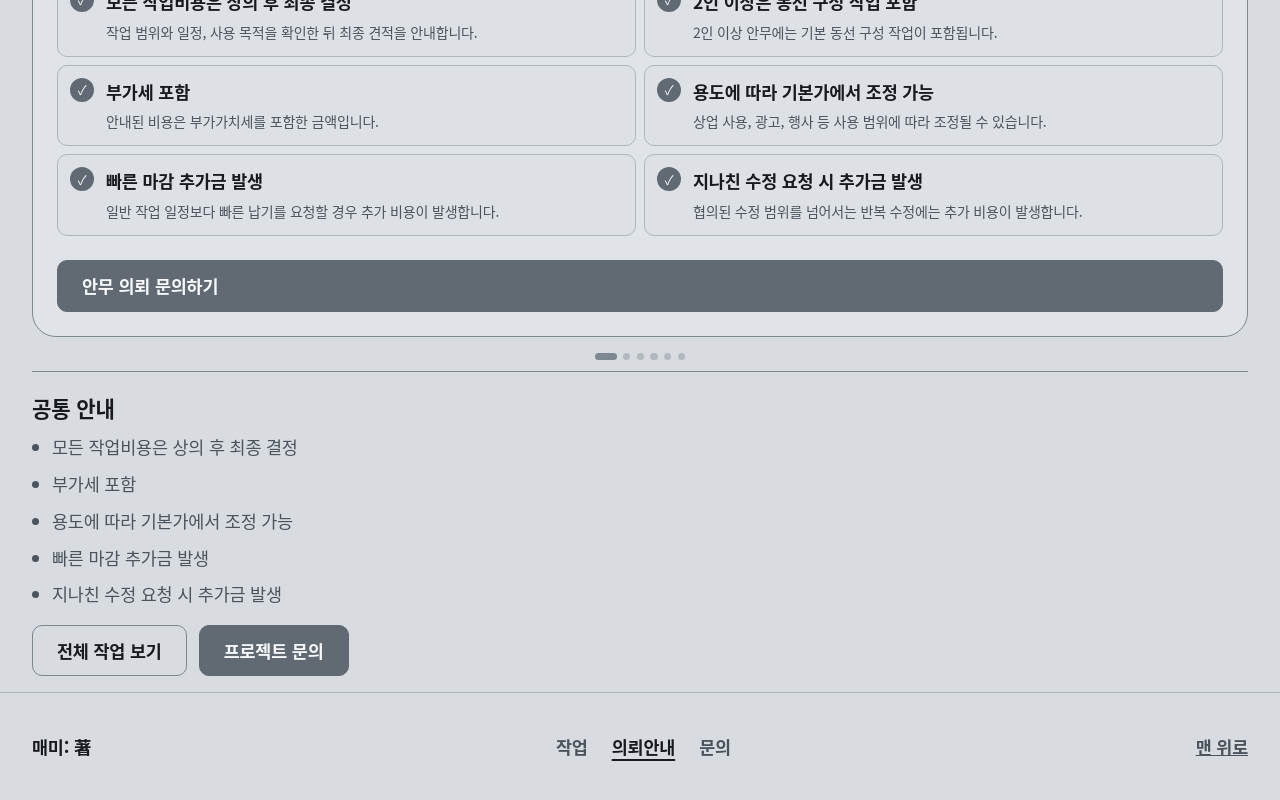
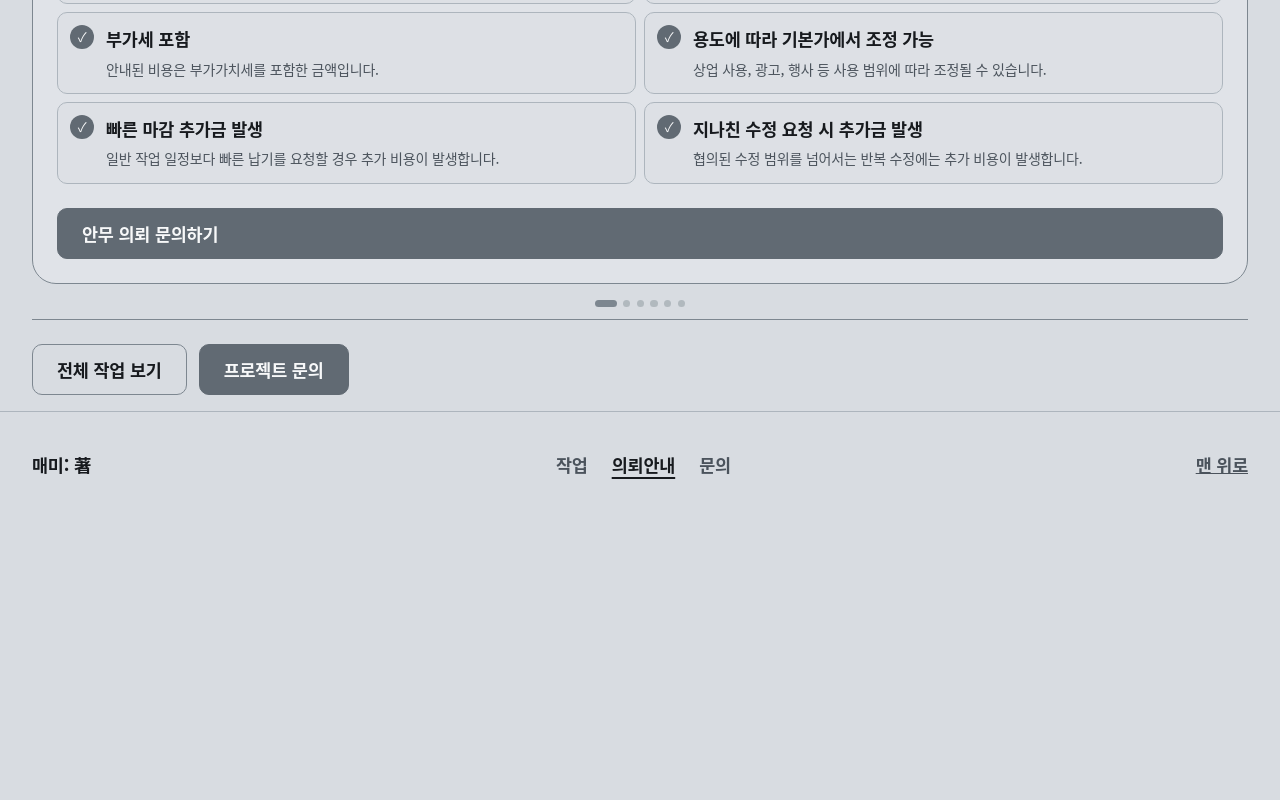
Before and after one commit to MAMIJAismanager/MMJ-site, a Nuxt app: page /about in a window 1280 px wide. Shown: the part 1214-2014 px from the top of the page. After the commit the page ends 1734 px from the top, so only its background shows below. Built offline with nearby package versions, Linux system fonts and the light colour scheme.

Commit message:
fix: remove duplicate commission detail information

```diff
--- a/app/assets/css/commission-guide.css
+++ b/app/assets/css/commission-guide.css
@@ -10,8 +10,7 @@
 .mm-commission-pricing-matrix,
 .mm-commission-pricing-table,
 .mm-commission-terms,
-.mm-commission-mobile-panel,
-.mm-commission-common-notices {
+.mm-commission-mobile-panel {
   min-width: 0;
 }
 
@@ -616,26 +615,6 @@
   border-block-start: 1px solid var(--mm-color-border-strong);
 }
 
-.mm-commission-common-notices {
-  display: grid;
-  gap: var(--mm-space-3);
-}
-
-.mm-commission-common-notices__heading {
-  margin: 0;
-  font-size: var(--mm-font-size-subheading);
-  line-height: var(--mm-line-height-heading);
-}
-
-.mm-commission-common-notices__list {
-  display: grid;
-  gap: var(--mm-space-2);
-  max-width: var(--mm-copy-max);
-  margin: 0;
-  padding-inline-start: 1.25rem;
-  color: var(--mm-color-text-muted);
-}
-
 @media (min-width: 48rem) and (max-width: 79.999rem),
   (min-width: 80rem) and (max-height: 53.999rem) {
   .mm-commission-mobile-panel__header {
@@ -948,37 +927,11 @@
   }
 
   .mm-commission-utility-dock {
-    grid-template-columns: minmax(0, 1fr) auto;
+    display: flex;
     align-items: center;
+    justify-content: flex-end;
     gap: clamp(1rem, 2vw, 2rem);
     padding-block-start: clamp(0.65rem, 1.2vh, 0.9rem);
-  }
-
-  .mm-commission-common-notices {
-    grid-template-columns: auto minmax(0, 1fr);
-    align-items: start;
-    gap: var(--mm-space-4);
-  }
-
-  .mm-commission-common-notices__heading {
-    padding-block-start: 0.08rem;
-    font-size: var(--mm-font-size-small);
-    white-space: nowrap;
-  }
-
-  .mm-commission-common-notices__list {
-    display: flex;
-    flex-wrap: wrap;
-    gap: 0.2rem var(--mm-space-5);
-    max-width: none;
-    padding: 0;
-    list-style-position: inside;
-    font-size: var(--mm-font-size-caption);
-    line-height: var(--mm-line-height-meta);
-  }
-
-  .mm-commission-common-notices__list li {
-    flex: 1 1 13rem;
   }
 
   .mm-commission-utility-dock .mm-info-actions {
--- a/app/components/commission/CommissionServiceDetail.vue
+++ b/app/components/commission/CommissionServiceDetail.vue
@@ -64,7 +64,11 @@ onMounted(async () => {
     :data-mm-commission-density="density"
     :data-mm-commission-pricing-kind="service.pricing.kind"
   >
-    <p class="mm-commission-service__description">
+    <p
+      v-if="service.pricing.kind === 'quote'"
+      class="mm-commission-service__description"
+      data-mm-commission-service-description
+    >
       {{ service.description }}
     </p>
 
--- a/app/data/commission-guide.ts
+++ b/app/data/commission-guide.ts
@@ -21,10 +21,6 @@ export const enabledCommissionTerms = Object.freeze(
   commissionGuide.terms.filter(term => term.enabled),
 )
 
-export const globalCommissionTerms = Object.freeze(
-  enabledCommissionTerms.filter(term => term.scope === 'global'),
-)
-
 export function resolveCommissionTerms(
   serviceId: CommissionServiceId,
 ) {
--- a/app/pages/about.vue
+++ b/app/pages/about.vue
@@ -10,7 +10,6 @@ import {
   commissionGuide,
   enabledCommissionServices,
   enabledCommissionTerms,
-  globalCommissionTerms,
 } from '~/data/commission-guide'
 
 useSeoMeta({
@@ -37,23 +36,6 @@ useSeoMeta({
       class="mm-commission-utility-dock"
       data-mm-commission-utility-dock
     >
-      <section
-        class="mm-commission-common-notices"
-        data-mm-commission-common-notices
-      >
-        <h2 class="mm-commission-common-notices__heading">
-          {{ commissionGuide.commonNoticeHeading }}
-        </h2>
-        <ul class="mm-commission-common-notices__list">
-          <li
-            v-for="term in globalCommissionTerms"
-            :key="term.id"
-          >
-            {{ term.label }}
-          </li>
-        </ul>
-      </section>
-
       <nav
         class="mm-info-actions"
         aria-label="의뢰 안내 페이지 이동"
```
